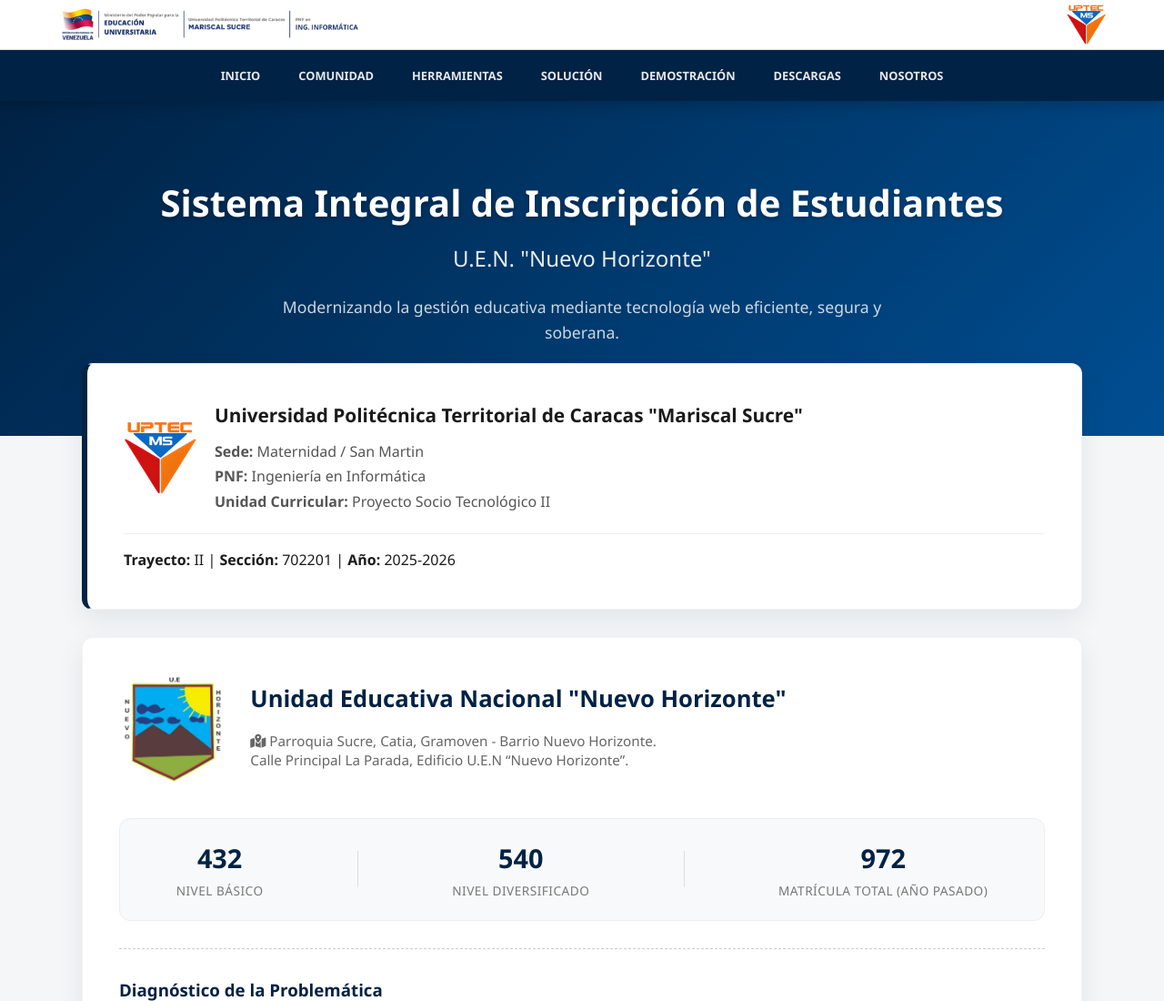
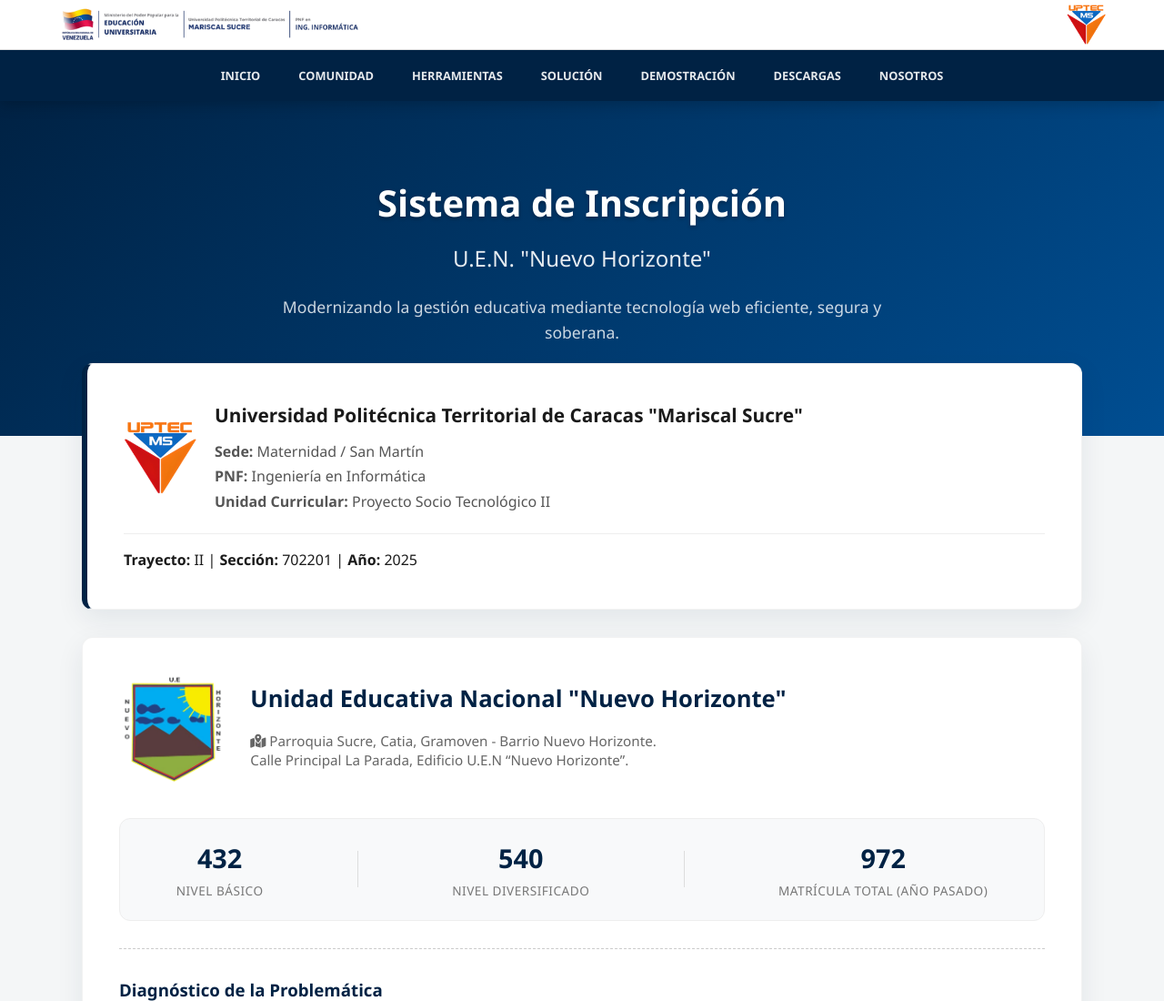
Before and after one commit to yaraque/portafolio_pst2, a plain HTML site: page index.html in a window 1280 px wide. Shown: the top 1100 px of the page at 91% size. Drawn offline with Linux system fonts and the light colour scheme.

Commit message:
correcciones titulos

```diff
--- a/index.html
+++ b/index.html
@@ -33,7 +33,7 @@
 
     <div id="inicio" class="hero">
         <div class="hero-content">
-            <h1>Sistema Integral de Inscripción de Estudiantes</h1>
+            <h1>Sistema de Inscripción</h1>
             <p class="subtitle">U.E.N. "Nuevo Horizonte"</p>
             <p class="description">Modernizando la gestión educativa mediante tecnología web eficiente, segura y soberana.</p>
         </div>
@@ -46,13 +46,13 @@
                 <img src="img/logo_uni.png" alt="Logo UPT" class="uni-logo-img">
                 <div>
                     <h3>Universidad Politécnica Territorial de Caracas "Mariscal Sucre"</h3>
-                    <p><strong>Sede:</strong> Maternidad / San Martin</p>
+                    <p><strong>Sede:</strong> Maternidad / San Martín</p>
                     <p><strong>PNF:</strong> Ingeniería en Informática</p>
                     <p><strong>Unidad Curricular:</strong> Proyecto Socio Tecnológico II</p>
                 </div>
             </div>
             <hr>
-            <p style="margin-bottom: 0;"><strong>Trayecto:</strong> II | <strong>Sección:</strong> 702201 | <strong>Año:</strong> 2025-2026</p>
+            <p style="margin-bottom: 0;"><strong>Trayecto:</strong> II | <strong>Sección:</strong> 702201 | <strong>Año:</strong> 2025</p>
         </div>
 
         <section id="comunidad">
```
